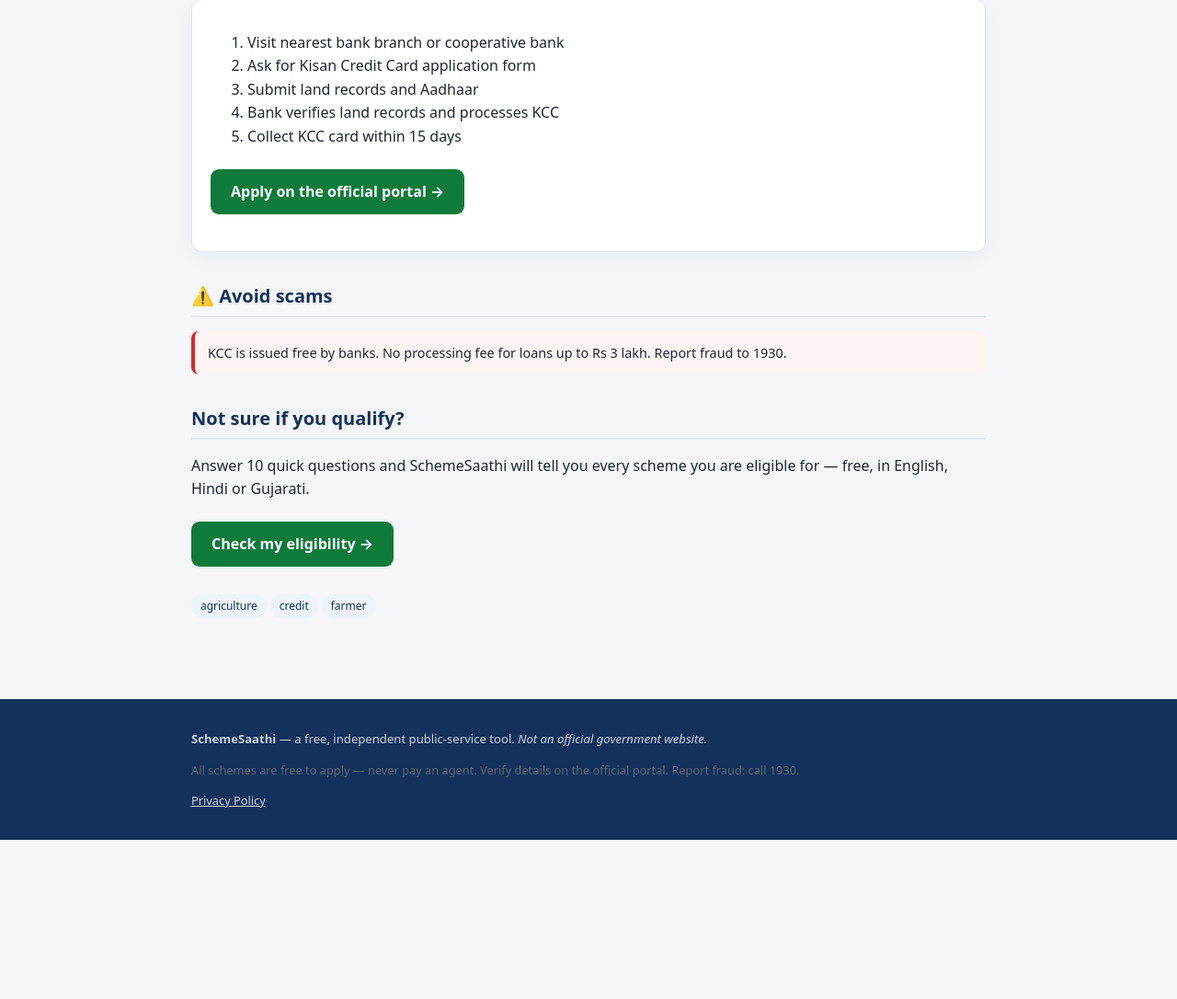
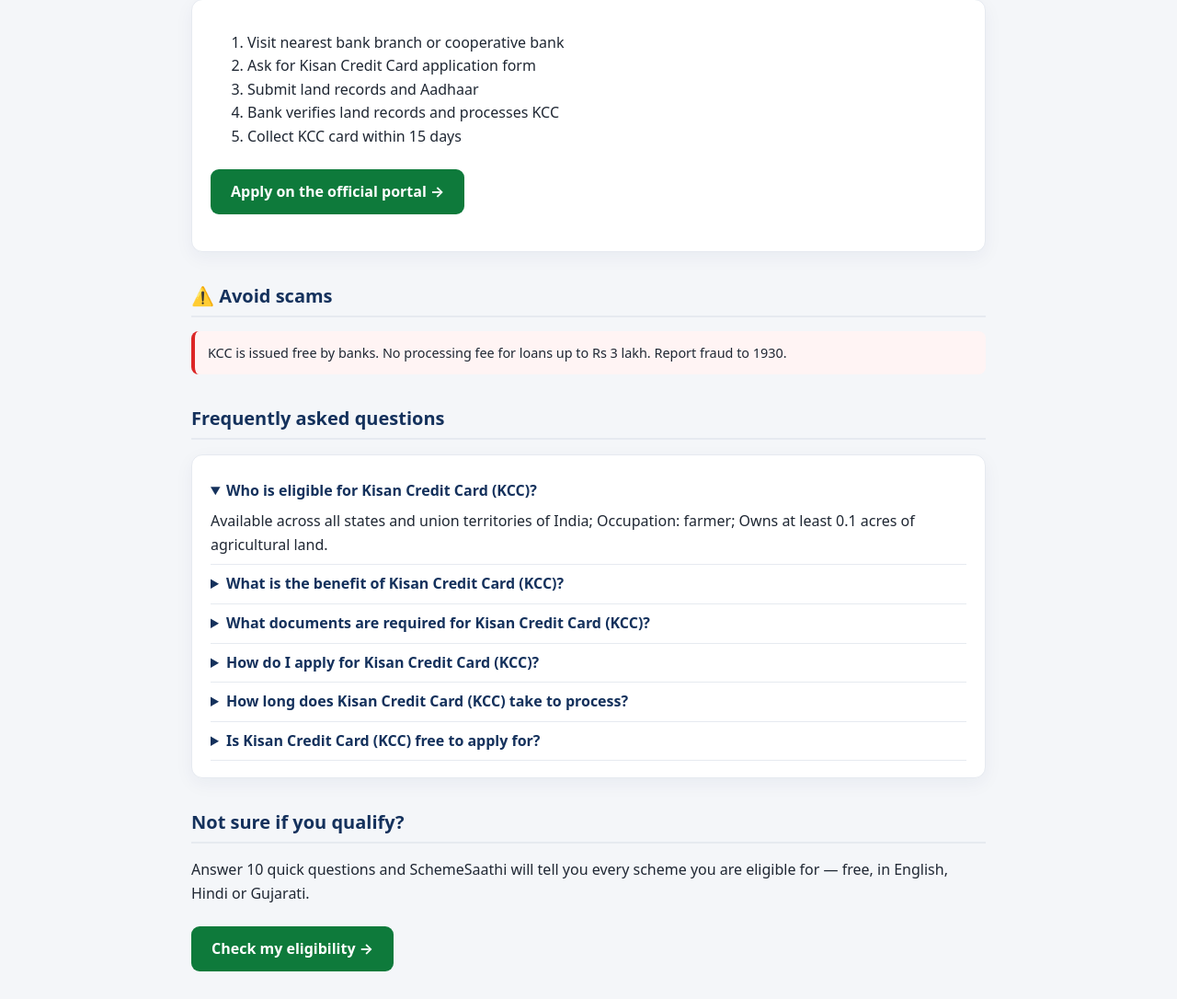
Before and after one commit to PavitraBhatt/Indian-Gov-Scheme-Eligibility, a FastAPI app: a page that uses templates/scheme.html in a window 1280 px wide. Shown: the part 1260-2346 px from the top of the page at 92% size. Before the commit the page ends 2173 px from the top, so only its background shows below. Run offline with FastAPI, Linux system fonts and the light colour scheme; data comes from the database, SQL or seed files in the repository; some libraries are stand-ins or nearby versions.

Commit message:
feat(seo): render visible FAQ section on scheme pages
Collapsible Q&A that matches the FAQPage schema — required for Google to
grant FAQ rich results and for AI answer engines to quote the page.

```diff
--- a/templates/scheme.html
+++ b/templates/scheme.html
@@ -42,6 +42,18 @@
 <p class="scam">{{ scheme.scam_note }}</p>
 {% endif %}
 
+{% if faqs %}
+<h2>Frequently asked questions</h2>
+<div class="card">
+  {% for q, a in faqs %}
+  <details{% if loop.first %} open{% endif %} style="padding:8px 0;border-bottom:1px solid var(--line)">
+    <summary style="font-weight:600;color:var(--navy);cursor:pointer">{{ q }}</summary>
+    <p style="margin:.5em 0 0">{{ a }}</p>
+  </details>
+  {% endfor %}
+</div>
+{% endif %}
+
 <h2>Not sure if you qualify?</h2>
 <p>Answer 10 quick questions and {{ site_name }} will tell you every scheme you are eligible for — free, in English, Hindi or Gujarati.</p>
 <a class="cta" href="{{ base }}/#check">Check my eligibility →</a>
```
